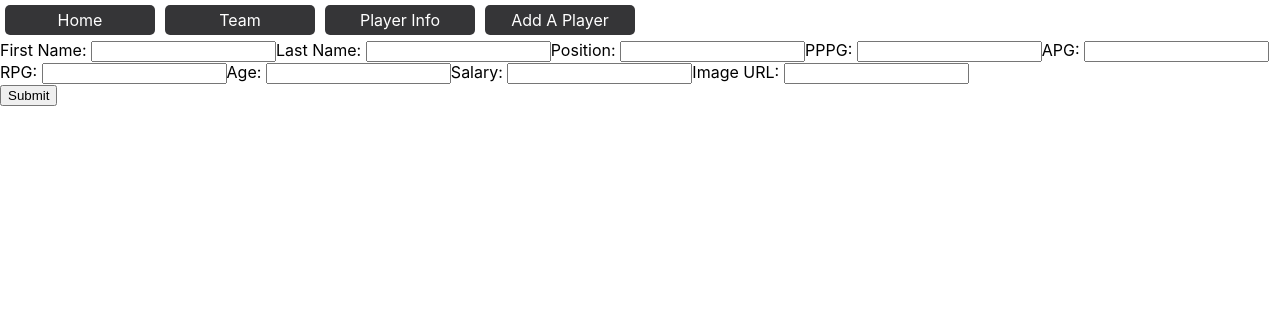
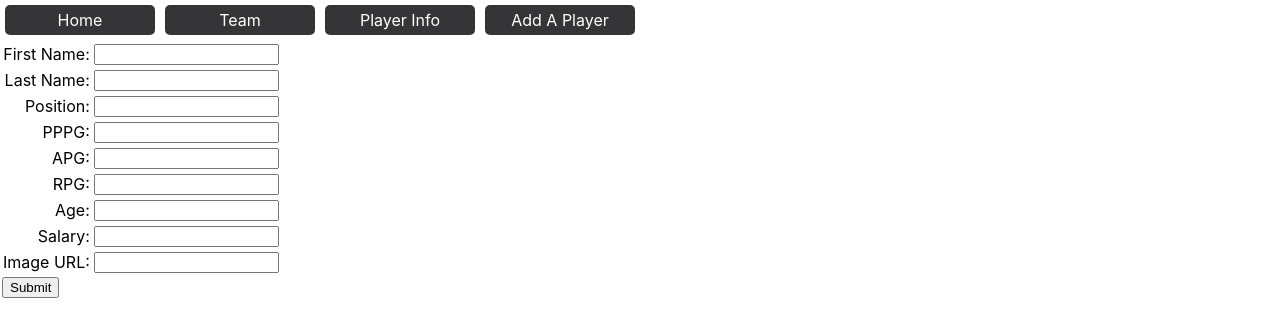
Before and after one commit to doswald32/phase-2-final-project, a React (Create React App) app in the folder phase-2-final-project/: page /add-player in a window 1280 px wide. Shown: the top 336 px of the page. Built offline with nearby package versions, Linux system fonts and the light colour scheme.

Commit message:
added items to form

```diff
--- a/phase-2-final-project/src/AddPlayer.js
+++ b/phase-2-final-project/src/AddPlayer.js
@@ -7,27 +7,48 @@ function AddPlayer() {
                 <NavBar />
             </header>
             <main>
-                <form>
-                    <label>First Name: </label>
-                    <input type="text"/>
-                    <label>Last Name: </label>
-                    <input type="text"/>
-                    <label>Position: </label>
-                    <input type="text"/>
-                    <label>PPPG: </label>
-                    <input type="text"/>
-                    <label>APG: </label>
-                    <input type="text"/>
-                    <label>RPG: </label>
-                    <input type="text"/>
-                    <label>Age: </label>
-                    <input type="text"/>
-                    <label>Salary: </label>
-                    <input type="text"/>
-                    <label>Image URL: </label>
-                    <input type="text"/>
-                    <br/>
-                    <button>Submit</button>
+                <form className="form">
+                    <table>
+                        <tr>
+                            <td align="right">First Name: </td>
+                            <td align="left"><input type="text"/></td>
+                        </tr>
+                        <tr>
+                            <td align="right">Last Name: </td>
+                            <td align="left"><input type="text"/></td>
+                        </tr>
+                        <tr>
+                            <td align="right">Position: </td>
+                            <td align="left"><input type="text"/></td>
+                        </tr>
+                        <tr>
+                            <td align="right">PPPG: </td>
+                            <td align="left"><input type="text"/></td>
+                        </tr>
+                        <tr>
+                            <td align="right">APG: </td>
+                            <td align="left"><input type="text"/></td>
+                        </tr>
+                        <tr>
+                            <td align="right">RPG: </td>
+                            <td align="left"><input type="text"/></td>
+                        </tr>
+                        <tr>
+                            <td align="right">Age: </td>
+                            <td align="left"><input type="text"/></td>
+                        </tr>
+                        <tr>
+                            <td align="right">Salary: </td>
+                            <td align="left"><input type="text"/></td>
+                        </tr>
+                        <tr>
+                            <td align="right">Image URL: </td>
+                            <td align="left"><input type="text"/></td>
+                        </tr>
+                        <tr>
+                            <button className="button">Submit</button>
+                        </tr>
+                    </table>
                 </form>
             </main>
         </>
--- a/phase-2-final-project/src/App.css
+++ b/phase-2-final-project/src/App.css
@@ -9,4 +9,10 @@
   text-decoration: none;
   text-align: center;
   color: white;
+};
+
+.button {
+  display: block;
+  margin: auto;
+  background-color: black;
 }
--- a/phase-2-final-project/src/NavBar.js
+++ b/phase-2-final-project/src/NavBar.js
@@ -10,19 +10,19 @@ function NavBar() {
               Home
             </NavLink>
             <NavLink
-            to="/about"
+            to="/team"
             className="nav-link"
             >
               Team
             </NavLink>
             <NavLink
-            to="/login"
+            to="/player"
             className="nav-link"
             >
               Player Info
             </NavLink>
             <NavLink
-            to="/login"
+            to="/add-player"
             className="nav-link"
             >
               Add A Player
```
